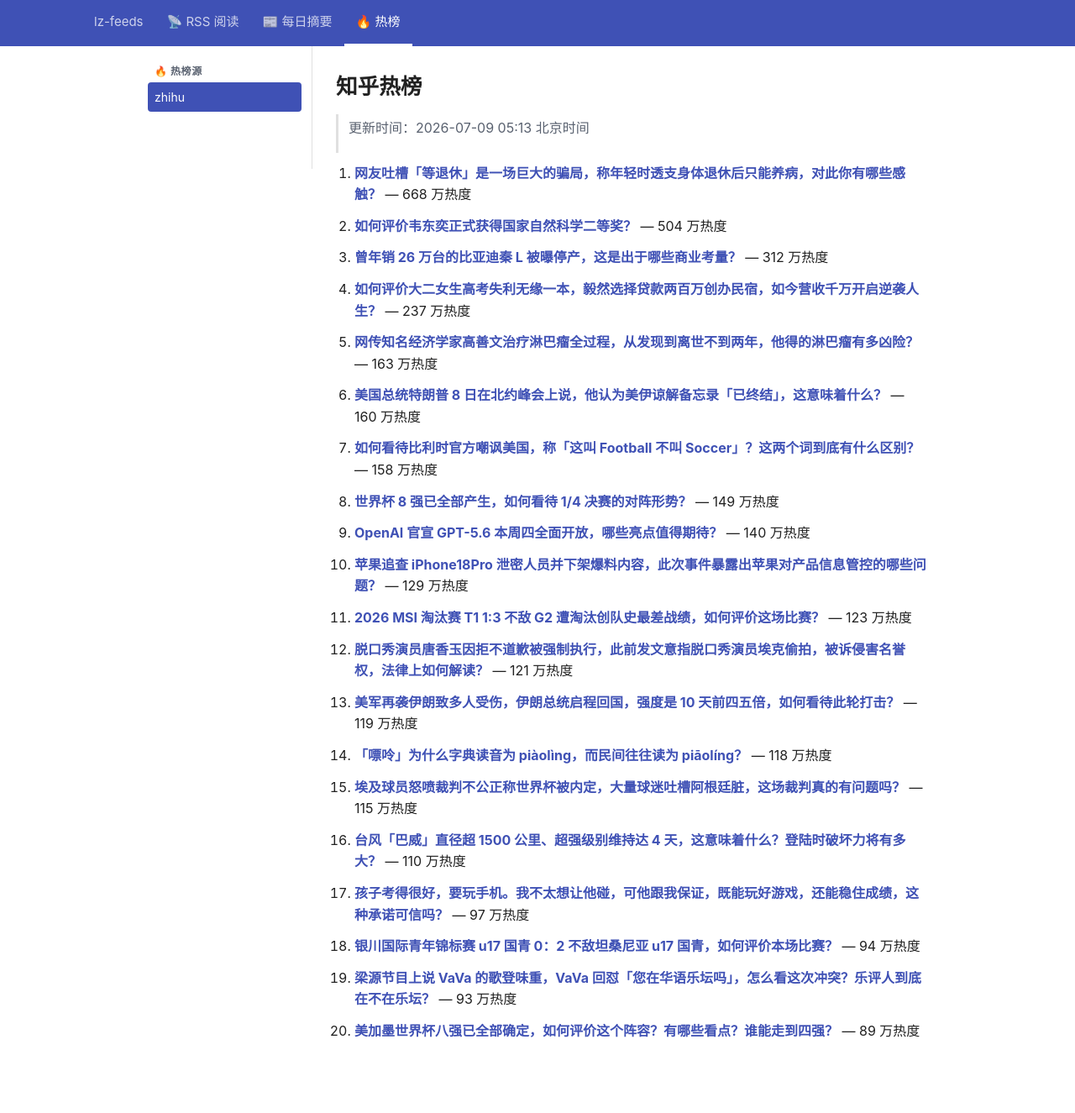
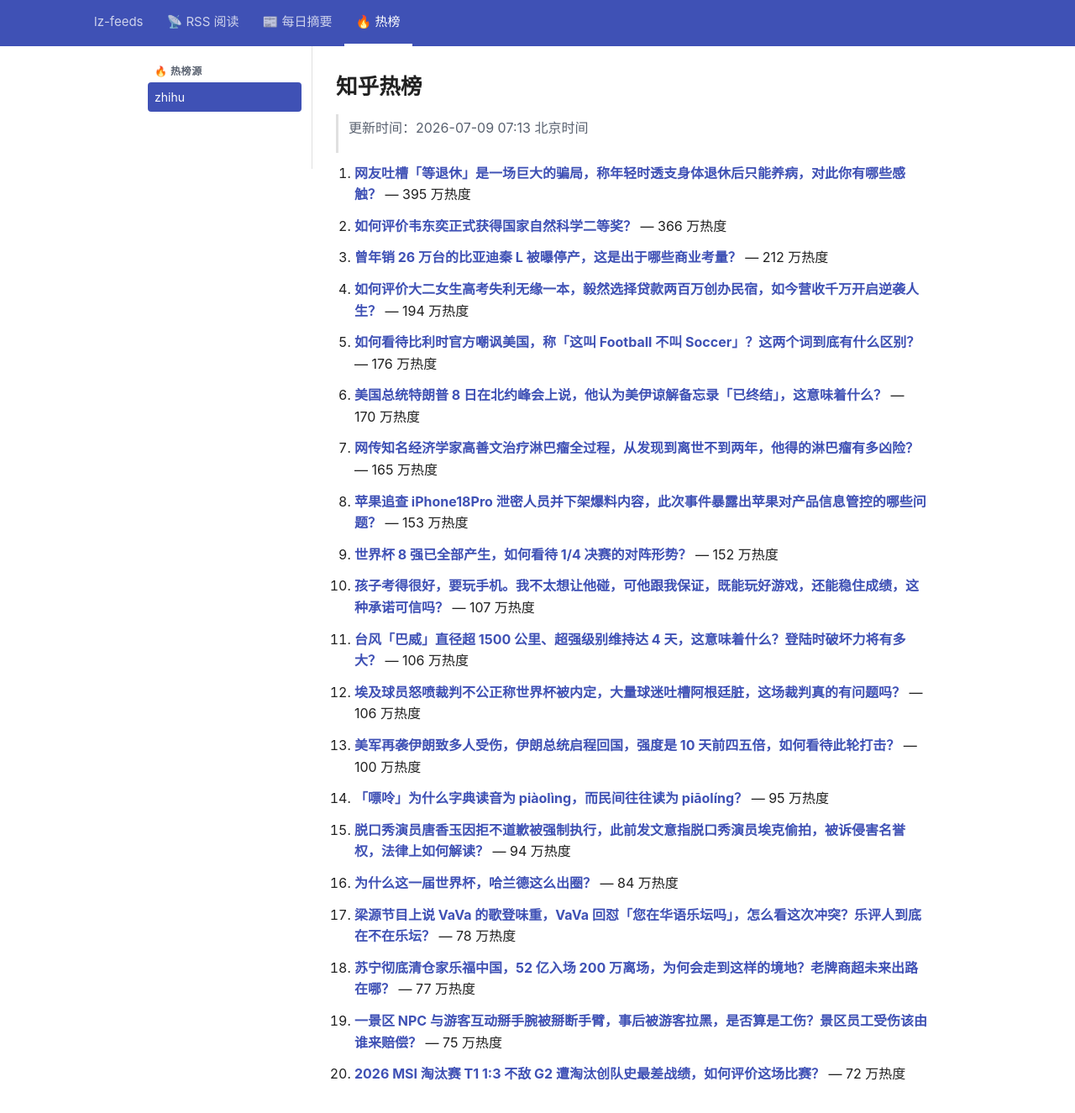
Before and after one commit to lizhang0101/lz-feeds, a Jekyll site: the page built from _hotlist/zhihu.md, in a window 1280 px wide and 1356 px high. Shown: the top 1325 px of the window at 84% size. Built offline with Jekyll 4.4.1, drawn with Linux system fonts in a browser that asks for light colours.

Commit message:
hotlist: 2026-07-08T23:13Z

```diff
--- a/_hotlist/zhihu.md
+++ b/_hotlist/zhihu.md
@@ -1,48 +1,48 @@
 ---
-updated: 2026-07-09 05:13 北京时间
+updated: 2026-07-09 07:13 北京时间
 count: 20
 ---
 
 # 知乎热榜
 
-> 更新时间：2026-07-09 05:13 北京时间
+> 更新时间：2026-07-09 07:13 北京时间
 
-1. **[网友吐槽「等退休」是一场巨大的骗局，称年轻时透支身体退休后只能养病，对此你有哪些感触？](https://www.zhihu.com/question/2057838508215988928)** — 668 万热度
+1. **[网友吐槽「等退休」是一场巨大的骗局，称年轻时透支身体退休后只能养病，对此你有哪些感触？](https://www.zhihu.com/question/2057838508215988928)** — 395 万热度
 
-2. **[如何评价韦东奕正式获得国家自然科学二等奖？](https://www.zhihu.com/question/2058217368153756272)** — 504 万热度
+2. **[如何评价韦东奕正式获得国家自然科学二等奖？](https://www.zhihu.com/question/2058217368153756272)** — 366 万热度
 
-3. **[曾年销 26 万台的比亚迪秦 L 被曝停产，这是出于哪些商业考量？](https://www.zhihu.com/question/2057993033182978590)** — 312 万热度
+3. **[曾年销 26 万台的比亚迪秦 L 被曝停产，这是出于哪些商业考量？](https://www.zhihu.com/question/2057993033182978590)** — 212 万热度
 
-4. **[如何评价大二女生高考失利无缘一本，毅然选择贷款两百万创办民宿，如今营收千万开启逆袭人生？](https://www.zhihu.com/question/2057932320250795330)** — 237 万热度
+4. **[如何评价大二女生高考失利无缘一本，毅然选择贷款两百万创办民宿，如今营收千万开启逆袭人生？](https://www.zhihu.com/question/2057932320250795330)** — 194 万热度
 
-5. **[网传知名经济学家高善文治疗淋巴瘤全过程，从发现到离世不到两年，他得的淋巴瘤有多凶险？](https://www.zhihu.com/question/2057939455160185245)** — 163 万热度
+5. **[如何看待比利时官方嘲讽美国，称「这叫 Football 不叫 Soccer」？这两个词到底有什么区别？](https://www.zhihu.com/question/2057808872559965817)** — 176 万热度
 
-6. **[美国总统特朗普 8 日在北约峰会上说，他认为美伊谅解备忘录「已终结」，这意味着什么？](https://www.zhihu.com/question/2058225620715418670)** — 160 万热度
+6. **[美国总统特朗普 8 日在北约峰会上说，他认为美伊谅解备忘录「已终结」，这意味着什么？](https://www.zhihu.com/question/2058225620715418670)** — 170 万热度
 
-7. **[如何看待比利时官方嘲讽美国，称「这叫 Football 不叫 Soccer」？这两个词到底有什么区别？](https://www.zhihu.com/question/2057808872559965817)** — 158 万热度
+7. **[网传知名经济学家高善文治疗淋巴瘤全过程，从发现到离世不到两年，他得的淋巴瘤有多凶险？](https://www.zhihu.com/question/2057939455160185245)** — 165 万热度
 
-8. **[世界杯 8 强已全部产生，如何看待 1/4 决赛的对阵形势？](https://www.zhihu.com/question/2058095946735556042)** — 149 万热度
+8. **[苹果追查 iPhone18Pro 泄密人员并下架爆料内容，此次事件暴露出苹果对产品信息管控的哪些问题？](https://www.zhihu.com/question/2055448788882437948)** — 153 万热度
 
-9. **[OpenAI 官宣 GPT-5.6 本周四全面开放，哪些亮点值得期待？](https://www.zhihu.com/question/2058166406420460573)** — 140 万热度
+9. **[世界杯 8 强已全部产生，如何看待 1/4 决赛的对阵形势？](https://www.zhihu.com/question/2058095946735556042)** — 152 万热度
 
-10. **[苹果追查 iPhone18Pro 泄密人员并下架爆料内容，此次事件暴露出苹果对产品信息管控的哪些问题？](https://www.zhihu.com/question/2055448788882437948)** — 129 万热度
+10. **[孩子考得很好，要玩手机。我不太想让他碰，可他跟我保证，既能玩好游戏，还能稳住成绩，这种承诺可信吗？](https://www.zhihu.com/question/2055612016530810492)** — 107 万热度
 
-11. **[2026 MSI 淘汰赛 T1 1:3 不敌 G2 遭淘汰创队史最差战绩，如何评价这场比赛？](https://www.zhihu.com/question/2058190419284996351)** — 123 万热度
+11. **[台风「巴威」直径超 1500 公里、超强级别维持达 4 天，这意味着什么？登陆时破坏力将有多大？](https://www.zhihu.com/question/2057957666412913655)** — 106 万热度
 
-12. **[脱口秀演员唐香玉因拒不道歉被强制执行，此前发文意指脱口秀演员埃克偷拍，被诉侵害名誉权，法律上如何解读？](https://www.zhihu.com/question/2057978038147609237)** — 121 万热度
+12. **[埃及球员怒喷裁判不公正称世界杯被内定，大量球迷吐槽阿根廷脏，这场裁判真的有问题吗？](https://www.zhihu.com/question/2058086533609911207)** — 106 万热度
 
-13. **[美军再袭伊朗致多人受伤，伊朗总统启程回国，强度是 10 天前四五倍，如何看待此轮打击？](https://www.zhihu.com/question/2058125610363401206)** — 119 万热度
+13. **[美军再袭伊朗致多人受伤，伊朗总统启程回国，强度是 10 天前四五倍，如何看待此轮打击？](https://www.zhihu.com/question/2058125610363401206)** — 100 万热度
 
-14. **[「嘌呤」为什么字典读音为 piàolìng，而民间往往读为 piāolíng？](https://www.zhihu.com/question/2057594284119941621)** — 118 万热度
+14. **[「嘌呤」为什么字典读音为 piàolìng，而民间往往读为 piāolíng？](https://www.zhihu.com/question/2057594284119941621)** — 95 万热度
 
-15. **[埃及球员怒喷裁判不公正称世界杯被内定，大量球迷吐槽阿根廷脏，这场裁判真的有问题吗？](https://www.zhihu.com/question/2058086533609911207)** — 115 万热度
+15. **[脱口秀演员唐香玉因拒不道歉被强制执行，此前发文意指脱口秀演员埃克偷拍，被诉侵害名誉权，法律上如何解读？](https://www.zhihu.com/question/2057978038147609237)** — 94 万热度
 
-16. **[台风「巴威」直径超 1500 公里、超强级别维持达 4 天，这意味着什么？登陆时破坏力将有多大？](https://www.zhihu.com/question/2057957666412913655)** — 110 万热度
+16. **[为什么这一届世界杯，哈兰德这么出圈？](https://www.zhihu.com/question/2055605816913293955)** — 84 万热度
 
-17. **[孩子考得很好，要玩手机。我不太想让他碰，可他跟我保证，既能玩好游戏，还能稳住成绩，这种承诺可信吗？](https://www.zhihu.com/question/2055612016530810492)** — 97 万热度
+17. **[梁源节目上说 VaVa 的歌登味重，VaVa 回怼「您在华语乐坛吗」，怎么看这次冲突？乐评人到底在不在乐坛？](https://www.zhihu.com/question/2057391884134080599)** — 78 万热度
 
-18. **[银川国际青年锦标赛 u17 国青 0：2 不敌坦桑尼亚 u17 国青，如何评价本场比赛？](https://www.zhihu.com/question/2058314245121503949)** — 94 万热度
+18. **[苏宁彻底清仓家乐福中国，52 亿入场 200 万离场，为何会走到这样的境地？老牌商超未来出路在哪？](https://www.zhihu.com/question/2057419047587919541)** — 77 万热度
 
-19. **[梁源节目上说 VaVa 的歌登味重，VaVa 回怼「您在华语乐坛吗」，怎么看这次冲突？乐评人到底在不在乐坛？](https://www.zhihu.com/question/2057391884134080599)** — 93 万热度
+19. **[一景区 NPC 与游客互动掰手腕被掰断手臂，事后被游客拉黑，是否算是工伤？景区员工受伤该由谁来赔偿？](https://www.zhihu.com/question/2056009958928409565)** — 75 万热度
 
-20. **[美加墨世界杯八强已全部确定，如何评价这个阵容？有哪些看点？谁能走到四强？](https://www.zhihu.com/question/2058085754916562458)** — 89 万热度
+20. **[2026 MSI 淘汰赛 T1 1:3 不敌 G2 遭淘汰创队史最差战绩，如何评价这场比赛？](https://www.zhihu.com/question/2058190419284996351)** — 72 万热度
```
